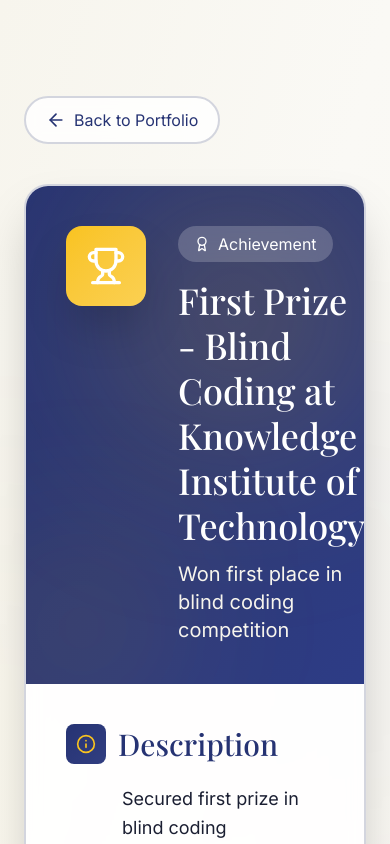
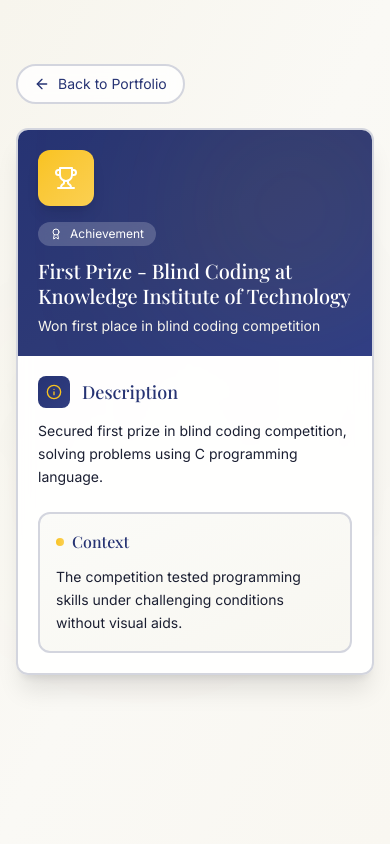
Before and after one commit to CoderShivakumar/folio-port, a React (Vite) app: page /achievements/blind-coding in a window 390 px wide. Shown: the top 844 px of the page. Built offline with nearby package versions, Linux system fonts and the light colour scheme; a web font is replaced by a local one.

Commit message:
Update AchievementDetail.tsx

```diff
--- a/src/app/components/AchievementDetail.tsx
+++ b/src/app/components/AchievementDetail.tsx
@@ -9,14 +9,17 @@
 
   if (!achievement) {
     return (
-      <div className="min-h-screen flex items-center justify-center bg-gradient-to-br from-[hsl(45,40%,95%)] to-[hsl(45,35%,96%)]">
+      <div className="min-h-screen flex items-center justify-center bg-gradient-to-br from-[hsl(45,40%,95%)] to-[hsl(45,35%,96%)] px-4">
         <div className="text-center">
-          <div className="w-24 h-24 bg-gradient-to-br from-[hsl(230,50%,30%)] to-[hsl(230,45%,35%)] rounded-full flex items-center justify-center mx-auto mb-6">
-            <Trophy className="w-12 h-12 text-[hsl(45,95%,55%)]" />
+          <div className="w-16 h-16 sm:w-20 sm:h-20 md:w-24 md:h-24 bg-gradient-to-br from-[hsl(230,50%,30%)] to-[hsl(230,45%,35%)] rounded-full flex items-center justify-center mx-auto mb-4 sm:mb-6">
+            <Trophy className="w-8 h-8 sm:w-10 sm:h-10 md:w-12 md:h-12 text-[hsl(45,95%,55%)]" />
           </div>
-          <h2 className="text-4xl text-[hsl(230,50%,30%)] mb-4">Achievement not found</h2>
+          <h2 className="text-xl sm:text-2xl md:text-4xl text-[hsl(230,50%,30%)] mb-3 sm:mb-4">
+            Achievement not found
+          </h2>
+
           <Link href="/">
-            <a className="inline-flex items-center gap-2 px-6 py-3 bg-gradient-to-r from-[hsl(230,50%,30%)] to-[hsl(230,45%,35%)] text-white rounded-full hover:shadow-lg transition-all">
+            <a className="inline-flex items-center gap-2 px-4 sm:px-6 py-2 sm:py-3 bg-gradient-to-r from-[hsl(230,50%,30%)] to-[hsl(230,45%,35%)] text-white rounded-full hover:shadow-lg transition-all text-sm sm:text-base">
               <ArrowLeft className="w-4 h-4" />
               Return to Portfolio
             </a>
@@ -28,93 +31,131 @@
 
   return (
     <div className="min-h-screen bg-gradient-to-br from-[hsl(45,40%,95%)] via-[hsl(45,35%,97%)] to-[hsl(45,40%,96%)] relative overflow-hidden">
+
+      {/* Background */}
       <div className="absolute inset-0 opacity-20">
-        <div className="absolute top-1/4 left-1/4 w-[500px] h-[500px] bg-[hsl(230,50%,30%)]/10 rounded-full blur-[100px]"></div>
-        <div className="absolute bottom-1/4 right-1/4 w-[600px] h-[600px] bg-[hsl(45,95%,55%)]/10 rounded-full blur-[120px]"></div>
+        <div className="absolute top-1/4 left-1/4
+        w-[250px] sm:w-[400px] md:w-[500px]
+        h-[250px] sm:h-[400px] md:h-[500px]
+        bg-[hsl(230,50%,30%)]/10 rounded-full blur-[100px]"></div>
+
+        <div className="absolute bottom-1/4 right-1/4
+        w-[300px] sm:w-[450px] md:w-[600px]
+        h-[300px] sm:h-[450px] md:h-[600px]
+        bg-[hsl(45,95%,55%)]/10 rounded-full blur-[120px]"></div>
       </div>
 
-      <div className="max-w-4xl mx-auto px-6 py-24 relative z-10">
+      <div className="max-w-4xl mx-auto px-4 sm:px-6 py-16 sm:py-20 md:py-24 relative z-10">
+
         <motion.div
           initial={{ opacity: 0, y: 20 }}
           animate={{ opacity: 1, y: 0 }}
           transition={{ duration: 0.6 }}
         >
+
+          {/* Back Button */}
           <Link href="/">
-            <a className="inline-flex items-center gap-2 px-5 py-2.5 bg-white/80 backdrop-blur-sm text-[hsl(230,50%,30%)] hover:text-[hsl(45,95%,55%)] rounded-full border-2 border-[hsl(230,15%,85%)] hover:border-[hsl(45,95%,55%)] transition-all mb-10 hover:shadow-lg">
-              <ArrowLeft className="w-5 h-5" />
+            <a className="inline-flex items-center gap-2 px-4 sm:px-5 py-2 sm:py-2.5 bg-white/80 backdrop-blur-sm text-[hsl(230,50%,30%)] hover:text-[hsl(45,95%,55%)] rounded-full border-2 border-[hsl(230,15%,85%)] hover:border-[hsl(45,95%,55%)] transition-all mb-6 sm:mb-10 text-sm sm:text-base">
+              <ArrowLeft className="w-4 h-4 sm:w-5 sm:h-5" />
               Back to Portfolio
             </a>
           </Link>
 
-          <div className="bg-white/90 backdrop-blur-sm rounded-3xl shadow-2xl overflow-hidden border-2 border-[hsl(230,15%,85%)]">
-            <div className="relative bg-gradient-to-br from-[hsl(230,50%,30%)] via-[hsl(230,45%,32%)] to-[hsl(230,50%,35%)] p-10 text-white overflow-hidden">
-              <div className="absolute top-0 right-0 w-64 h-64 bg-[hsl(45,95%,55%)]/20 rounded-full blur-[100px]"></div>
-              <div className="absolute -bottom-10 -left-10 w-48 h-48 bg-[hsl(45,95%,55%)]/10 rounded-full blur-[80px]"></div>
+          {/* Card */}
+          <div className="bg-white/90 backdrop-blur-sm rounded-xl sm:rounded-2xl md:rounded-3xl shadow-xl sm:shadow-2xl overflow-hidden border-2 border-[hsl(230,15%,85%)]">
 
-              <div className="relative z-10 flex items-start gap-8">
-                <div className="w-20 h-20 rounded-2xl bg-gradient-to-br from-[hsl(45,95%,55%)] to-[hsl(45,95%,65%)] flex items-center justify-center flex-shrink-0 shadow-2xl">
-                  <Trophy className="w-10 h-10 text-white" />
+            {/* Header */}
+            <div className="relative bg-gradient-to-br from-[hsl(230,50%,30%)] via-[hsl(230,45%,32%)] to-[hsl(230,50%,35%)] p-5 sm:p-8 md:p-10 text-white overflow-hidden">
+
+              <div className="absolute top-0 right-0 w-40 sm:w-56 md:w-64 h-40 sm:h-56 md:h-64 bg-[hsl(45,95%,55%)]/20 rounded-full blur-[100px]"></div>
+
+              <div className="relative z-10 flex flex-col sm:flex-row items-start gap-4 sm:gap-6 md:gap-8">
+
+                <div className="w-14 h-14 sm:w-16 sm:h-16 md:w-20 md:h-20 rounded-xl sm:rounded-2xl bg-gradient-to-br from-[hsl(45,95%,55%)] to-[hsl(45,95%,65%)] flex items-center justify-center flex-shrink-0 shadow-lg sm:shadow-2xl">
+                  <Trophy className="w-6 h-6 sm:w-8 sm:h-8 md:w-10 md:h-10 text-white" />
                 </div>
+
                 <div className="flex-1">
-                  <div className="inline-flex items-center gap-2 px-4 py-1.5 bg-white/20 backdrop-blur-sm rounded-full mb-4">
-                    <Award className="w-4 h-4" />
+                  <div className="inline-flex items-center gap-2 px-3 sm:px-4 py-1 bg-white/20 backdrop-blur-sm rounded-full mb-3 sm:mb-4 text-xs sm:text-sm">
+                    <Award className="w-3 h-3 sm:w-4 sm:h-4" />
                     <span>Achievement</span>
                   </div>
-                  <h1 className="text-4xl md:text-5xl mb-3 leading-tight">{achievement.title}</h1>
-                  <p className="text-[hsl(45,40%,95%)] text-xl">{achievement.shortDescription}</p>
+
+                  <h1 className="text-xl sm:text-2xl md:text-4xl lg:text-5xl mb-2 sm:mb-3 leading-tight">
+                    {achievement.title}
+                  </h1>
+
+                  <p className="text-[hsl(45,40%,95%)] text-sm sm:text-base md:text-xl">
+                    {achievement.shortDescription}
+                  </p>
                 </div>
               </div>
             </div>
 
-            <div className="p-10 space-y-8">
+            {/* Content */}
+            <div className="p-5 sm:p-7 md:p-10 space-y-6 sm:space-y-8">
+
+              {/* Description */}
               <motion.div
                 initial={{ opacity: 0, y: 20 }}
                 animate={{ opacity: 1, y: 0 }}
                 transition={{ delay: 0.2 }}
               >
-                <div className="flex items-center gap-3 mb-5">
-                  <div className="w-10 h-10 rounded-lg bg-gradient-to-br from-[hsl(230,50%,30%)] to-[hsl(230,45%,35%)] flex items-center justify-center">
-                    <Info className="w-5 h-5 text-[hsl(45,95%,55%)]" />
+                <div className="flex items-center gap-3 mb-3 sm:mb-5">
+                  <div className="w-8 h-8 sm:w-10 sm:h-10 rounded-lg bg-gradient-to-br from-[hsl(230,50%,30%)] to-[hsl(230,45%,35%)] flex items-center justify-center">
+                    <Info className="w-4 h-4 sm:w-5 sm:h-5 text-[hsl(45,95%,55%)]" />
                   </div>
-                  <h2 className="text-3xl text-[hsl(230,50%,30%)]">Description</h2>
+
+                  <h2 className="text-lg sm:text-xl md:text-3xl text-[hsl(230,50%,30%)]">
+                    Description
+                  </h2>
                 </div>
-                <p className="text-[hsl(230,30%,15%)] leading-relaxed text-lg pl-14">
+
+                <p className="text-[hsl(230,30%,15%)] text-sm sm:text-base md:text-lg leading-relaxed pl-0 sm:pl-12 md:pl-14">
                   {achievement.description}
                 </p>
               </motion.div>
 
+              {/* Team Contributions */}
               {achievement.teamContributions && (
                 <motion.div
                   initial={{ opacity: 0, y: 20 }}
                   animate={{ opacity: 1, y: 0 }}
                   transition={{ delay: 0.3 }}
                 >
-                  <div className="flex items-center gap-3 mb-5">
-                    <div className="w-10 h-10 rounded-lg bg-gradient-to-br from-[hsl(45,95%,55%)] to-[hsl(45,95%,65%)] flex items-center justify-center">
-                      <Users className="w-5 h-5 text-white" />
+                  <div className="flex items-center gap-3 mb-3 sm:mb-5">
+                    <div className="w-8 h-8 sm:w-10 sm:h-10 rounded-lg bg-gradient-to-br from-[hsl(45,95%,55%)] to-[hsl(45,95%,65%)] flex items-center justify-center">
+                      <Users className="w-4 h-4 sm:w-5 sm:h-5 text-white" />
                     </div>
-                    <h2 className="text-3xl text-[hsl(230,50%,30%)]">Team Contributions</h2>
+
+                    <h2 className="text-lg sm:text-xl md:text-3xl text-[hsl(230,50%,30%)]">
+                      Team Contributions
+                    </h2>
                   </div>
-                  <p className="text-[hsl(230,30%,15%)] leading-relaxed text-lg pl-14">
+
+                  <p className="text-[hsl(230,30%,15%)] text-sm sm:text-base md:text-lg leading-relaxed pl-0 sm:pl-12 md:pl-14">
                     {achievement.teamContributions}
                   </p>
                 </motion.div>
               )}
 
+              {/* Context */}
               <motion.div
                 initial={{ opacity: 0, y: 20 }}
                 animate={{ opacity: 1, y: 0 }}
                 transition={{ delay: 0.4 }}
-                className="bg-gradient-to-br from-[hsl(45,30%,98%)] to-[hsl(45,35%,96%)] p-8 rounded-2xl border-2 border-[hsl(230,15%,85%)]"
+                className="bg-gradient-to-br from-[hsl(45,30%,98%)] to-[hsl(45,35%,96%)] p-4 sm:p-6 md:p-8 rounded-xl sm:rounded-2xl border-2 border-[hsl(230,15%,85%)]"
               >
-                <h3 className="text-2xl text-[hsl(230,50%,30%)] mb-4 flex items-center gap-2">
+                <h3 className="text-base sm:text-lg md:text-2xl text-[hsl(230,50%,30%)] mb-3 sm:mb-4 flex items-center gap-2">
                   <div className="w-2 h-2 rounded-full bg-gradient-to-r from-[hsl(45,95%,55%)] to-[hsl(45,95%,65%)]"></div>
                   Context
                 </h3>
-                <p className="text-[hsl(230,30%,15%)] leading-relaxed text-lg">
+
+                <p className="text-[hsl(230,30%,15%)] text-sm sm:text-base md:text-lg leading-relaxed">
                   {achievement.context}
                 </p>
               </motion.div>
+
             </div>
           </div>
         </motion.div>
```
